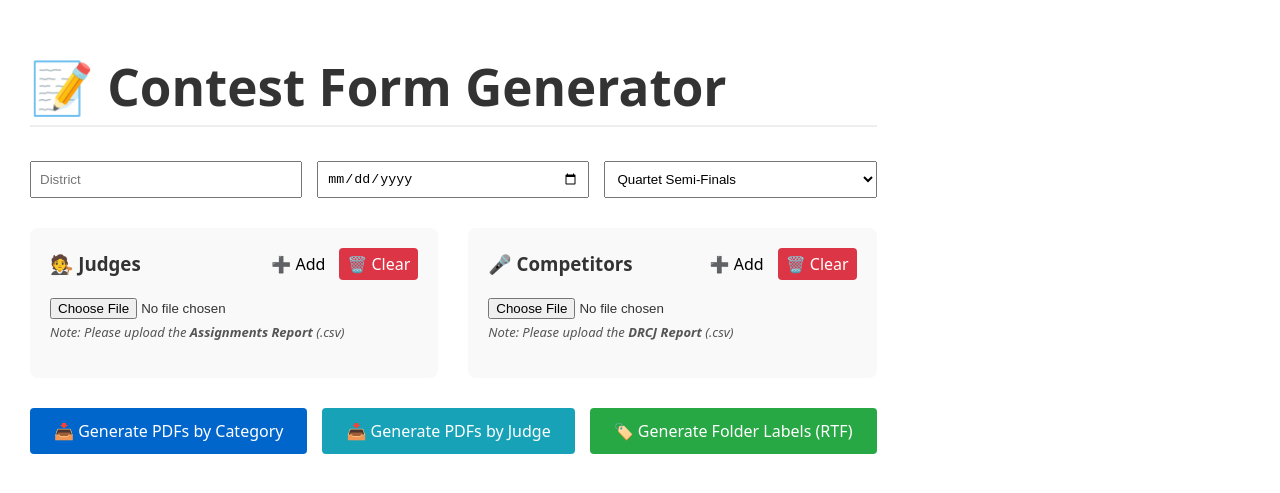
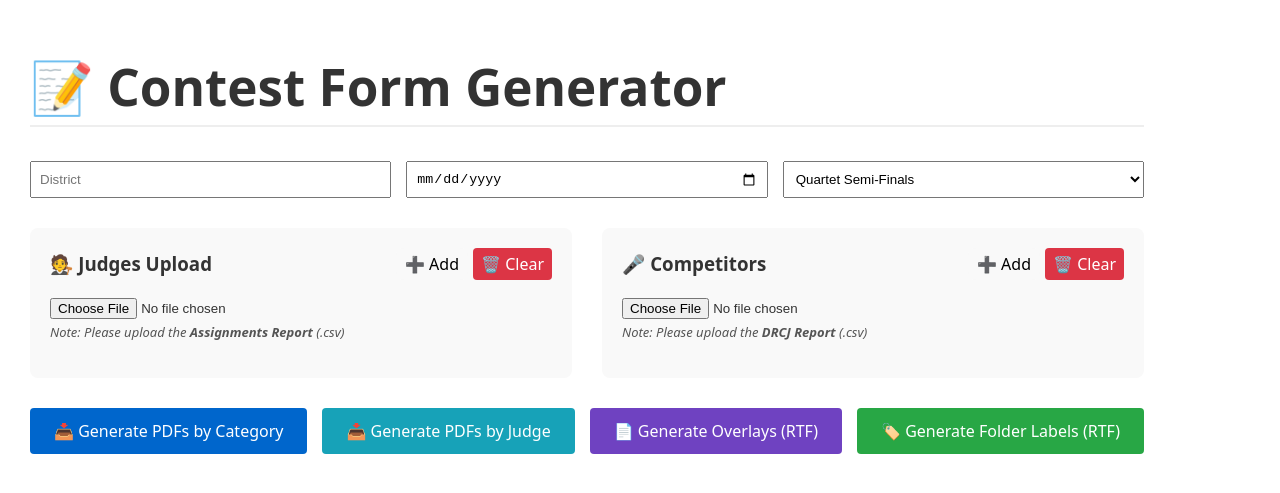
Before and after one commit to bkporter12/Form_Generator, a React (Vite) app: page / in a window 1280 px wide. Shown: the part 161-654 px from the top of the page. Built offline with nearby package versions, Linux system fonts and the light colour scheme.

Commit message:
Add overlay generation feature
Added functionality to generate overlays in RTF format.

```diff
--- a/src/App.jsx
+++ b/src/App.jsx
@@ -1,6 +1,6 @@
 import React, { useState } from 'react';
 import Papa from 'papaparse';
-import { balanceAndSortJudges, generateCategoryPDFs, generateJudgePDFs, generateFolderLabelsRTF } from './utils';
+import { balanceAndSortJudges, generateCategoryPDFs, generateJudgePDFs, generateFolderLabelsRTF, generateOverlaysRTF } from './utils';
 
 export default function App() {
   const [district, setDistrict] = useState("");
@@ -90,6 +90,12 @@ export default function App() {
     generateFolderLabelsRTF(judges.filter(j => j.Print), { district, date, session });
   };
 
+  // NEW: Generate Overlay RTF
+  const generateOverlays = () => {
+    if (!district || !date) return alert("Please fill in District and Date");
+    generateOverlaysRTF(judges.filter(j => j.Print), competitors.filter(c => c.Print), { district, date, session });
+  };
+
   return (
     <div style={{ padding: '30px', fontFamily: 'system-ui, sans-serif', maxWidth: '1200px', margin: '0 auto', color: '#333' }}>
       <h1 style={{ borderBottom: '2px solid #eee', paddingBottom: '10px' }}>📝 Contest Form Generator</h1>
@@ -110,7 +116,7 @@ export default function App() {
         {/* --- JUDGES PANEL --- */}
         <div style={{ flex: 1, background: '#f9f9f9', padding: '20px', borderRadius: '8px' }}>
           <div style={{ display: 'flex', justifyContent: 'space-between', alignItems: 'center', marginBottom: '15px' }}>
-            <h3 style={{ margin: 0 }}>🧑‍⚖️ Judges</h3>
+            <h3 style={{ margin: 0 }}>🧑‍⚖️ Judges Upload</h3>
             <div style={{ display: 'flex', gap: '5px' }}>
               <button onClick={addJudge} style={{ padding: '4px 8px', cursor: 'pointer' }}>➕ Add</button>
               <button onClick={clearJudges} style={{ padding: '4px 8px', cursor: 'pointer', background: '#dc3545', color: 'white', border: 'none', borderRadius: '4px' }}>🗑️ Clear</button>
@@ -256,6 +262,12 @@ export default function App() {
         <button onClick={generateByJudge} disabled={isGenerating || judges.length === 0} style={{ padding: '12px 24px', background: '#17a2b8', color: 'white', border: 'none', borderRadius: '4px', cursor: 'pointer', fontSize: '16px' }}>
           {isGenerating ? "⏳ Generating..." : "📥 Generate PDFs by Judge"}
         </button>
+
+        {/* NEW BUTTON FOR OVERLAYS */}
+        <button onClick={generateOverlays} disabled={judges.length === 0 || competitors.length === 0} style={{ padding: '12px 24px', background: '#6f42c1', color: 'white', border: 'none', borderRadius: '4px', cursor: 'pointer', fontSize: '16px' }}>
+          📄 Generate Overlays (RTF)
+        </button>
+
         <button onClick={generateLabels} disabled={judges.length === 0} style={{ padding: '12px 24px', background: '#28a745', color: 'white', border: 'none', borderRadius: '4px', cursor: 'pointer', fontSize: '16px' }}>
           🏷️ Generate Folder Labels (RTF)
         </button>
```
